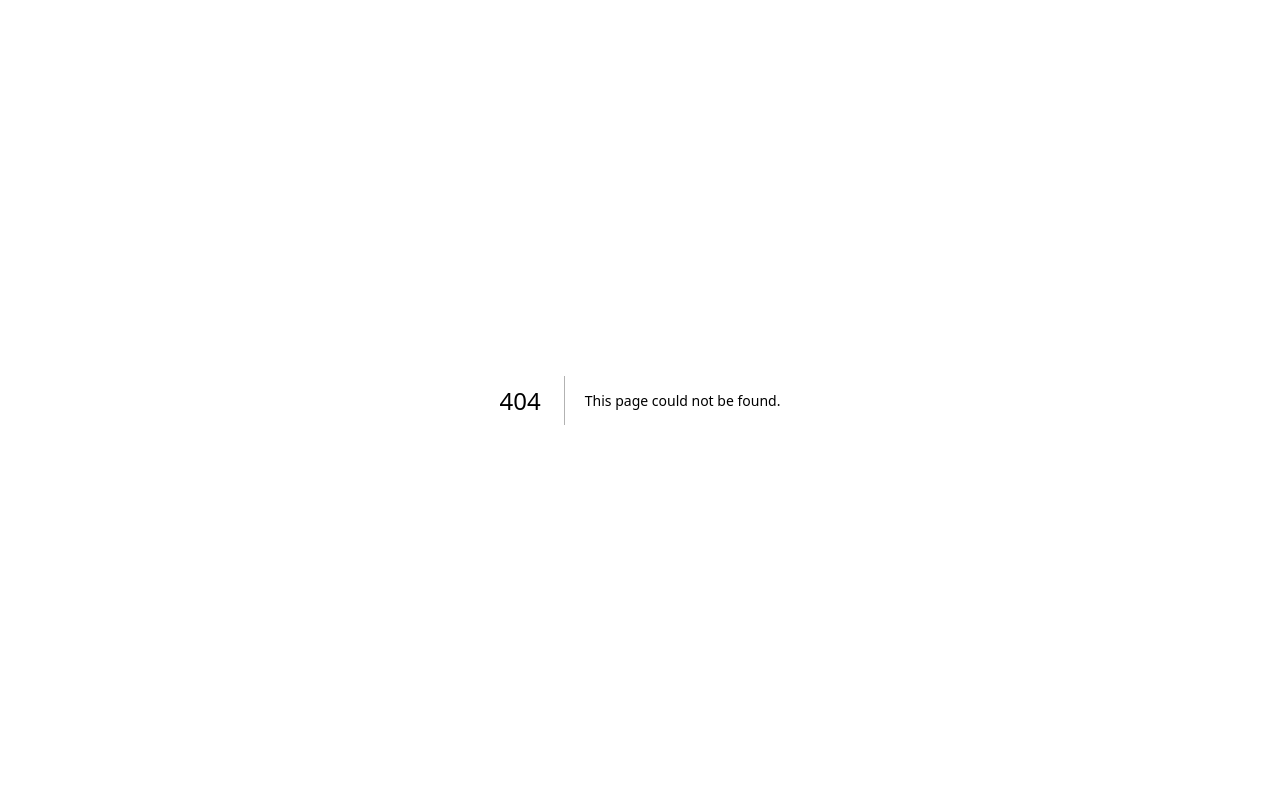
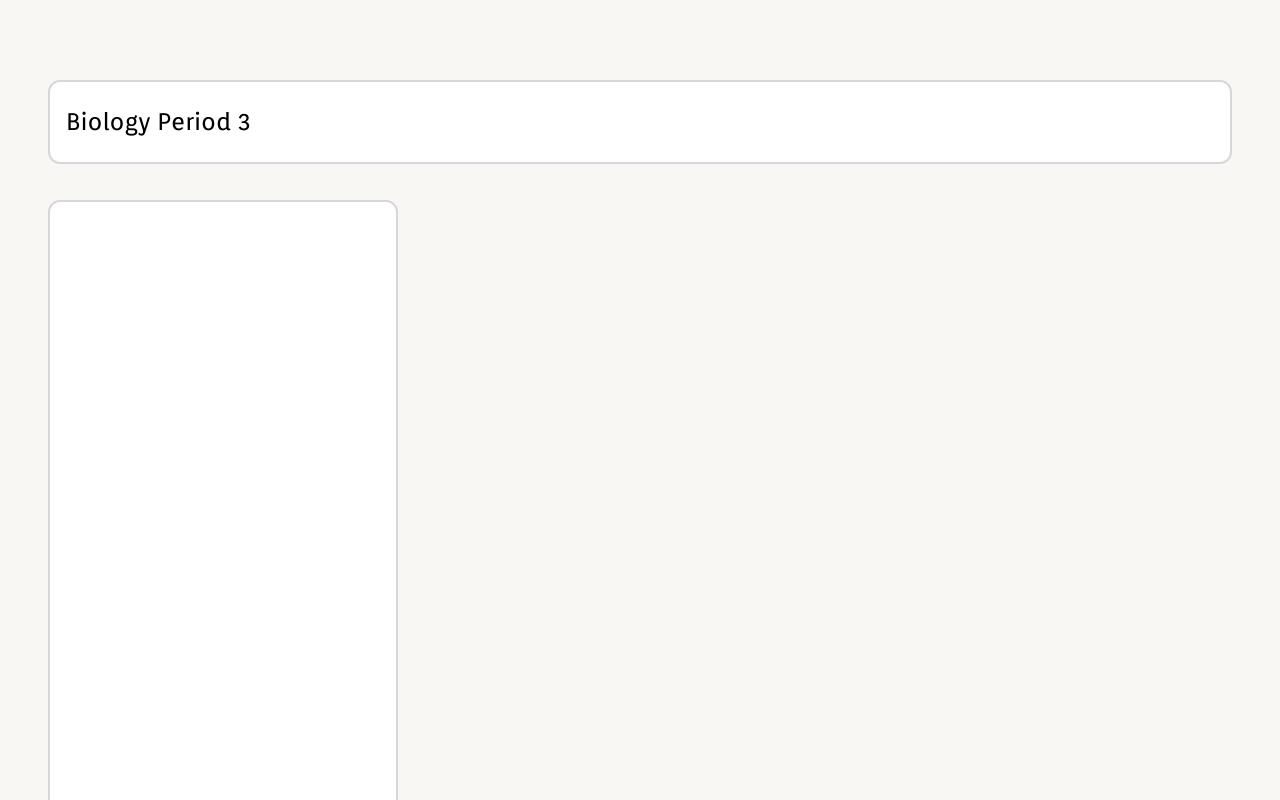
Before and after one commit to kristiiwuu/mvp, a Next.js app: page /teacher-portal in a window 1280 px wide. Before the commit this address had no page. Shown: the top 800 px of the page. Built offline with nearby package versions, Linux system fonts and the light colour scheme.

Commit message:
add teacher-side

```diff
--- /dev/null
+++ b/src/app/components/Teacher-Side/ClassBar.js
@@ -0,0 +1,10 @@
+import { useState } from 'react';
+
+export default function ClassBar() {
+
+    return (
+        <div className="h-[21] w-auto border-2 rounded-[12px] border-[#D7D7D7] bg-[#FFF] text-black px-4 py-6 flex flex-col justify-between gap-2">
+            Biology Period 3
+        </div>
+    );
+}
--- /dev/null
+++ b/src/app/components/Teacher-Side/StudentList.js
@@ -0,0 +1,8 @@
+
+export default function StudentList() {
+    return(
+        <div className="h-screen w-[350px] text-black border-2 rounded-[12px] border-[#D7D7D7] bg-[#FFF] px-9 py-6 flex flex-col justify-between text-lg">
+
+        </div>
+    );
+}
--- a/src/app/page.js
+++ b/src/app/page.js
@@ -2,8 +2,8 @@
 import { useState } from "react";
 import { useRouter } from 'next/navigation';
 import './globals.css';
-import NavBar from "./components/NavBar";
-import Display from "./components/Display";
+import NavBar from "./components/Student-Side/NavBar";
+import Display from "./components/Student-Side/Display";
 
 export default function Home() {
   const [question, setQuestion] = useState("");
--- /dev/null
+++ b/src/app/teacher-portal/page.js
@@ -0,0 +1,16 @@
+"use client";
+import '../globals.css';
+import ClassBar from '../components/Teacher-Side/ClassBar';
+import StudentList from '../components/Teacher-Side/StudentList';
+
+export default function TeacherPortal() {
+
+  return (
+    <div className="text-2xl text-black font-orienta h-auto bg-[#F8F7F4] px-12 pt-20 pb-12 flex flex-col gap-9">
+        <ClassBar />
+        <div className="flex">
+            <StudentList />
+        </div>
+    </div>
+  );
+}
```
Also changed, not shown: src/app/components/Student-Side/Chat.js (renamed from src/app/components/Chat.js), src/app/components/Student-Side/Display.js (renamed from src/app/components/Display.js), src/app/components/Student-Side/NavBar.js (renamed from src/app/components/NavBar.js), src/app/components/Student-Side/ProblemNumber.js (renamed from src/app/components/ProblemNumber.js), src/app/components/Student-Side/Question.js (renamed from src/app/components/Question.js), src/app/pages/api/route.js (renamed from src/app/pages/route.js), 1 other file (tests, documents, lock files or other folders).
